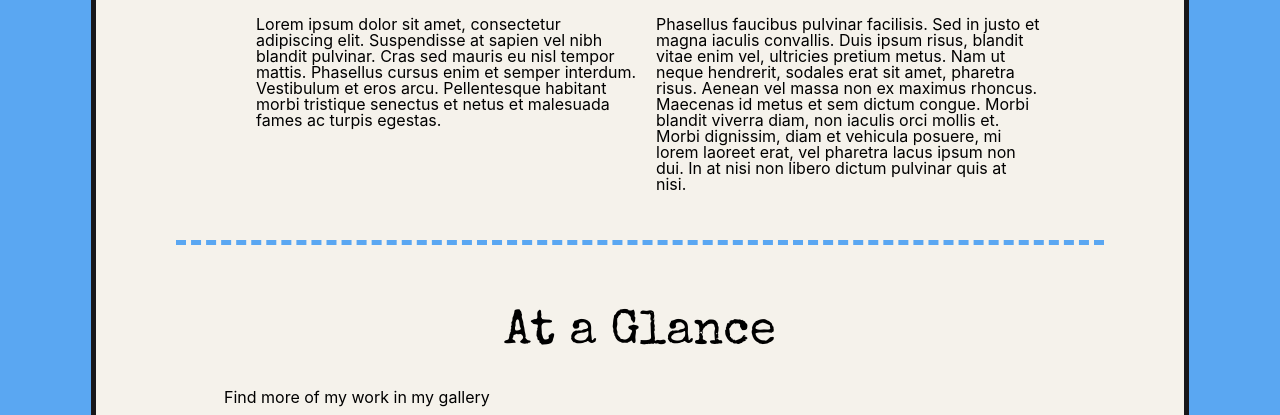
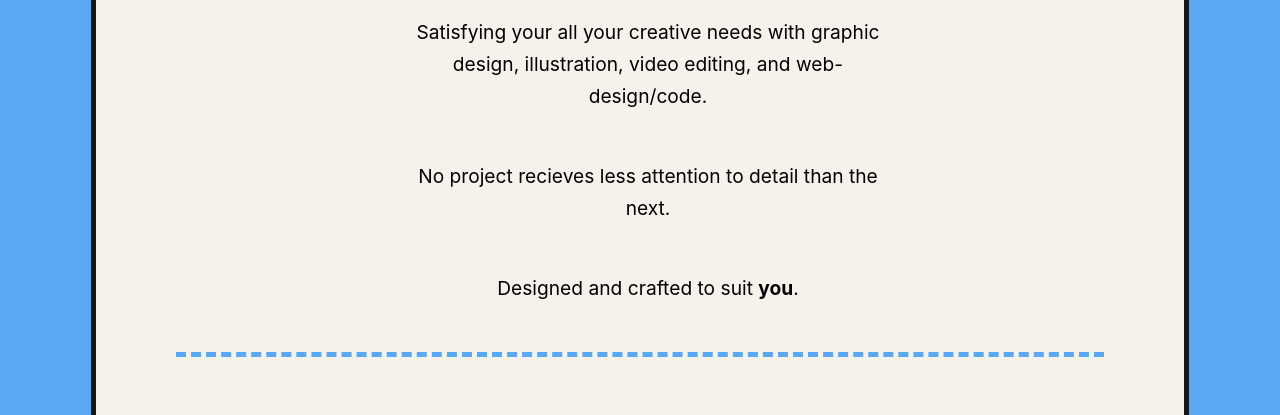
Before and after one commit to mayhyacinth31/Portfolio-Capstone, a plain HTML site: page index.html in a window 1280 px wide. Shown: the part 613-1028 px from the top of the page. Drawn offline with Linux system fonts and the light colour scheme; a web font is replaced by a local one.

Commit message:
Adding text and some large-screen reformatting

```diff
--- a/index.html
+++ b/index.html
@@ -49,19 +49,22 @@
 
                 <h2>Design, Illustration, and Beyond</h2>
                 <section id="intro">
-                    <p>Lorem ipsum dolor sit amet, consectetur adipiscing elit. Suspendisse at sapien vel nibh blandit pulvinar.
-                        Cras sed mauris eu nisl tempor mattis. Phasellus cursus enim et semper interdum. Vestibulum et eros arcu.
-                        Pellentesque habitant morbi tristique senectus et netus et malesuada fames ac turpis egestas.</p>
-                        <p>Phasellus faucibus pulvinar facilisis.
-                        Sed in justo et magna iaculis convallis. Duis ipsum risus, blandit vitae enim vel, ultricies pretium metus. Nam ut neque hendrerit,
-                            sodales erat sit amet, pharetra risus. Aenean vel massa non ex maximus rhoncus. Maecenas id metus et sem dictum congue. Morbi blandit viverra
-                            diam, non iaculis orci mollis et. Morbi dignissim, diam et vehicula posuere, mi lorem laoreet erat, vel pharetra lacus ipsum non dui. In at nisi non libero dictum pulvinar quis at nisi.</p>
+                    <p>
+                        Satisfying your all your creative needs with graphic design, illustration, video editing, and web-design/code.
+                    </p>
+                    <p>
+                        No project recieves less attention to detail than the next.
+                    </p>
+                    <p>
+                        Designed and crafted to suit <strong>you</strong>.
+                    </p>
+
                 </section>
                 <div class="divider"></div>
                 <section id="home-gal">
 
                     <h2>At a Glance</h2>
-                    <p>Find more of my work in my gallery</p>
+                    <p>Find more of my work in my <a href="gallery.html">gallery</a></p>
 
                     <section id="intro-gal">
                         <img src="images/concordia-600.png" alt="Concordia Charter logo">
--- a/styles.css
+++ b/styles.css
@@ -98,6 +98,10 @@
 /* LAYOUT */
 @layer layout{
 
+    body {
+        background-color: var(--black);
+    }
+
     /* font fallback */
     body, body * {font-family: var(--p-font), Georgia, 'Times New Roman', Times, serif;}
 
@@ -170,7 +174,8 @@
         font-family: var(--p-font);
         padding-left: var(--sm-space);
         padding-bottom: var(--sm-space);
-
+        font-size: 1.2rem;
+        line-height: 2rem;
     }
 
     a {
@@ -226,6 +231,9 @@
         border-bottom: var(--divider);
     }
 
+    #about-img {
+        align-self: center;
+    }
 
 
     footer {
@@ -240,11 +248,16 @@
 
     #about {
         display: grid;
-        max-width: 30rem;
+        max-width: 50rem;
         padding: var(--md-space);
+        grid-template-columns: auto auto;
+        column-width: 25vw;
     }
 
 
+    #video p {
+        text-align: center;
+    }
 
 }
 
@@ -513,6 +526,9 @@
 
 
 
+    strong {
+        font-weight: bold;
+    }
 
 
 
@@ -628,7 +644,7 @@
             display: none;
         }
         #intro {
-            max-width: 50rem;
+            max-width: 40vw;
             margin: 0;
         }
     }
@@ -669,9 +685,15 @@
 
     #intro {
         display: grid;
-        grid-template-columns: minmax(10rem, auto) minmax(10rem, auto);
+        grid-template-rows: minmax(5rem, auto) minmax(5rem, auto);
+        text-align: center;
+        gap: 2rem;
     }
 
+
+   #home-gal p{
+    text-align: center;
+   }
 
     #illustration {
         display: grid;
```
Also changed, not shown: about.html (+2 -0 lines), gallery.html (+14 -12 lines).
